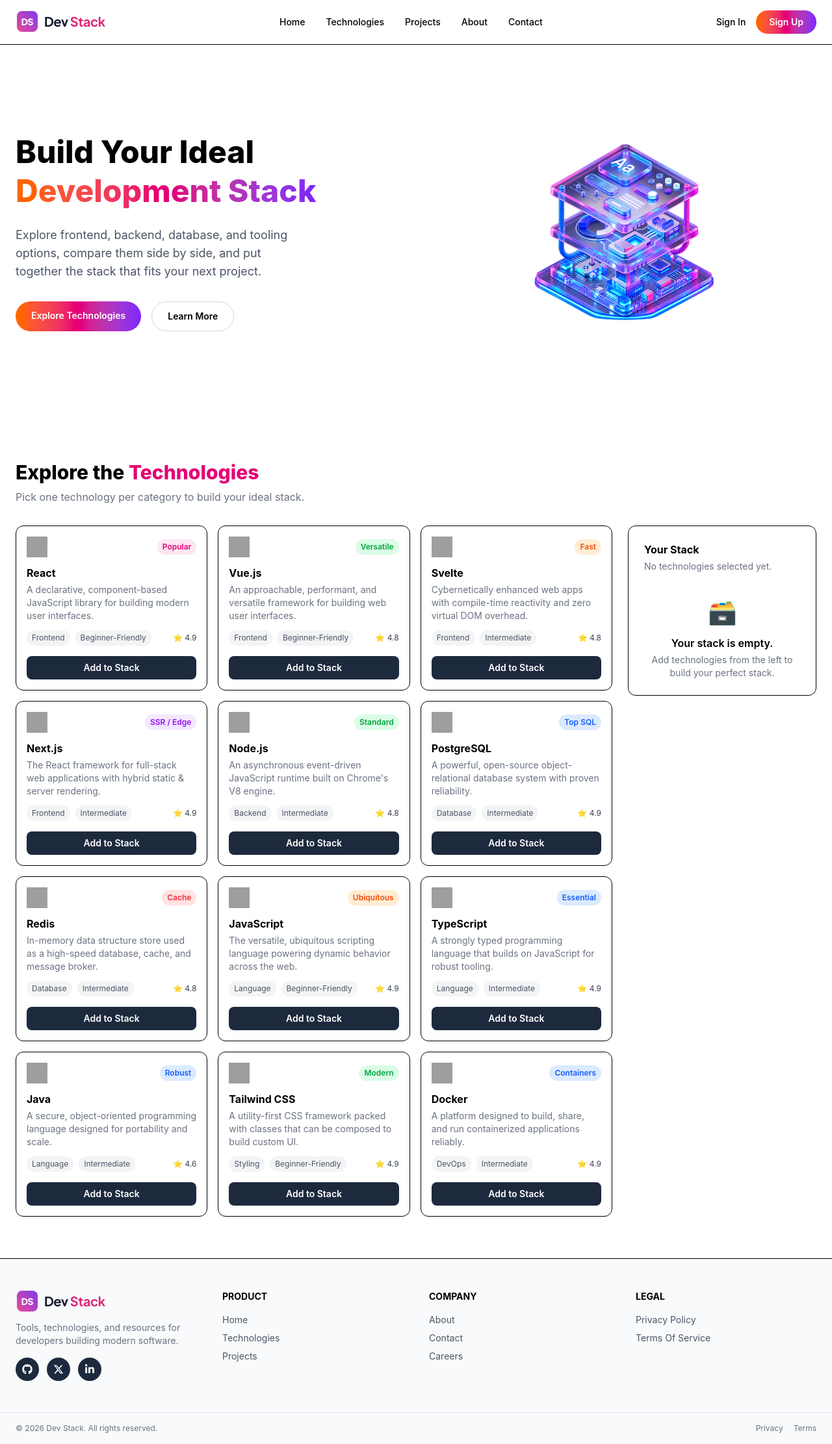
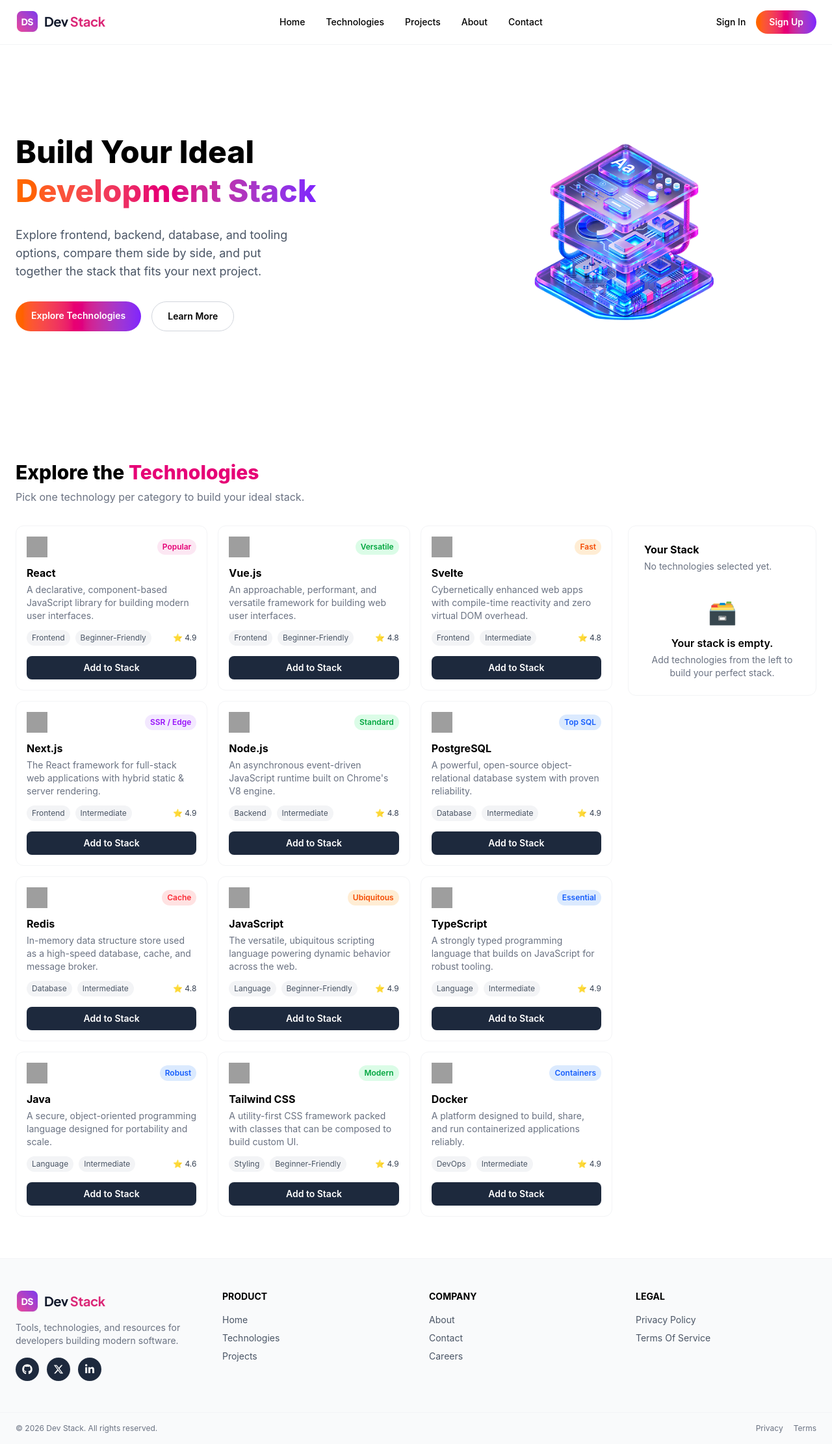
Before and after one commit to farhana-ayesha/devstack-app, a React (Vite) app: page / in a window 1280 px wide. Shown: the whole page at 65% size. Built offline with nearby package versions, Linux system fonts and the light colour scheme; grey boxes are pictures that could not be loaded.

Commit message:
lighten border colors to match design

```diff
--- a/src/components/Footer.tsx
+++ b/src/components/Footer.tsx
@@ -4,7 +4,7 @@
 
 export default function Footer() {
   return (
-    <footer className="border-t bg-gray-50">
+    <footer className="border-t border-gray-100 bg-gray-50">
       <div className="max-w-7xl mx-auto px-6 py-12 grid gap-10 md:grid-cols-4">
     <div>
 
@@ -55,7 +55,7 @@
         </div>
     </div>
 
-           <div className="border-t border-gray-200">
+           <div className="border-t border-gray-100">
         <div className="max-w-7xl mx-auto px-6 py-4 flex flex-col sm:flex-row items-center justify-between gap-2 text-xs text-gray-500">
           <p>© 2026 Dev Stack. All rights reserved.</p>
           <div className="flex gap-4">
--- a/src/components/Nav.tsx
+++ b/src/components/Nav.tsx
@@ -6,7 +6,7 @@
   const [menuOpen, setMenuOpen] = useState(false);
 
   return (
-    <header className="sticky top-0 z-50 bg-white border-b">
+    <header className="sticky top-0 z-50 bg-white border-b border-gray-100">
       <div className="max-w-7xl mx-auto flex items-center justify-between px-6 py-4">
         <button className="md:hidden" onClick={() => setMenuOpen(!menuOpen)}>
           <span className="block w-6 h-0.5 bg-black mb-1.5"></span>
--- a/src/components/StackList.tsx
+++ b/src/components/StackList.tsx
@@ -8,7 +8,7 @@
 
 export default function StackList({ stack, onRemove, onRemoveAll }: StackListProps) {
   return (
-    <div className="border rounded-xl p-6 h-fit">
+    <div className="border border-gray-100 rounded-xl p-6 h-fit">
       <h3 className="font-bold">Your Stack</h3>
       <p className="text-sm text-gray-500 mt-1">
         {stack.length === 0
@@ -27,7 +27,7 @@
       ) : (
         <div className="mt-4 flex flex-col gap-3">
           {stack.map((item) => (
-            <div key={item.id} className="flex items-center justify-between border rounded-lg p-3">
+          <div key={item.id} className="flex items-center justify-between border border-gray-100 rounded-lg p-3">
               <div className="flex items-center gap-2">
                 <img src={item.icon} alt={item.name} className="w-6 h-6" />
                 <div>
--- a/src/components/TechCard.tsx
+++ b/src/components/TechCard.tsx
@@ -18,7 +18,7 @@
 
 export default function TechCard({ tech, added, onAdd }: TechCardProps) {
   return (
-    <div className="border rounded-xl p-4">
+    <div className="border border-gray-100 rounded-xl p-4">
       <div className="flex items-center justify-between">
         <img src={tech.icon} alt={tech.name} className="w-8 h-8" />
         <span className={`text-xs font-semibold px-2 py-1 rounded-full ${tech.badgeColor}`}>
```
